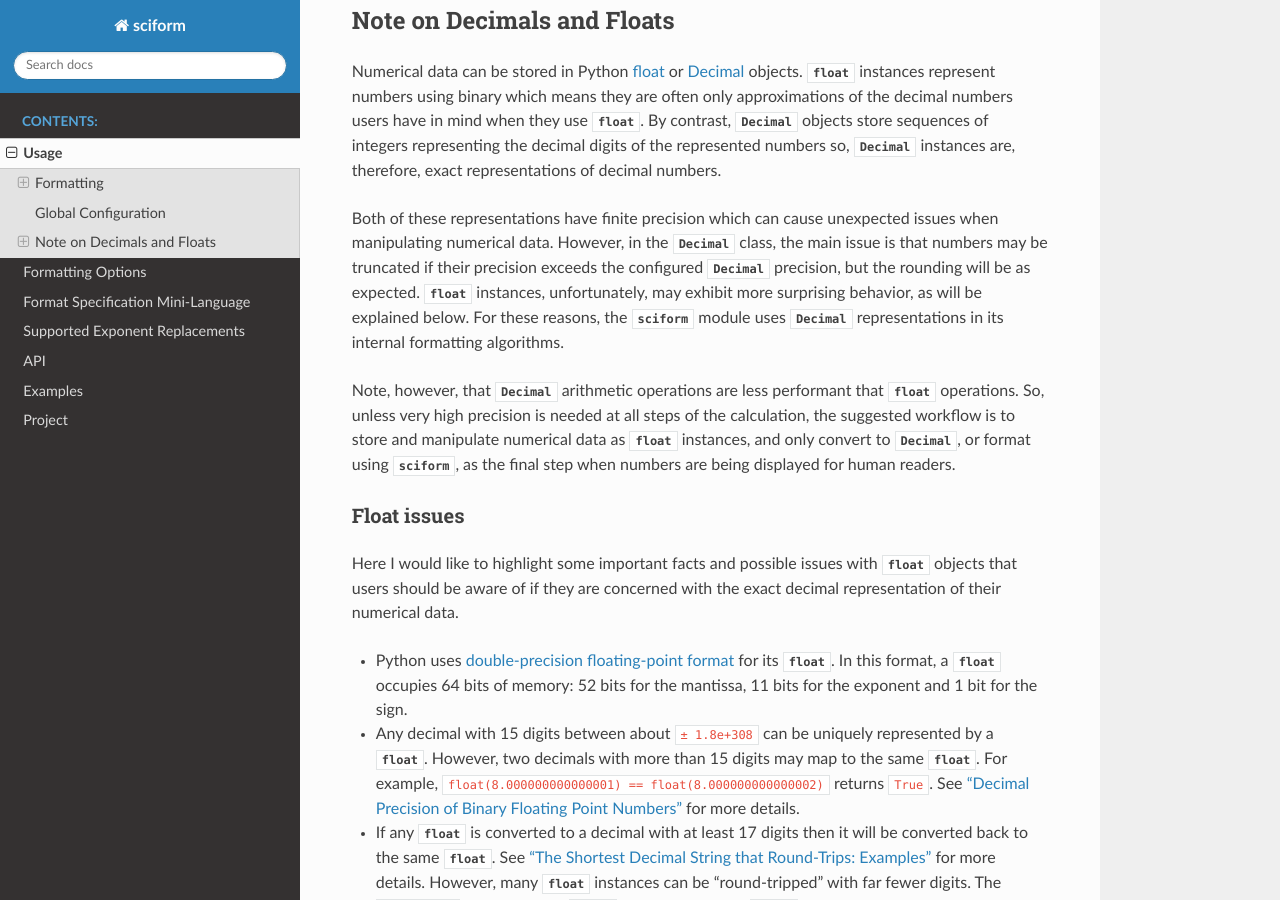
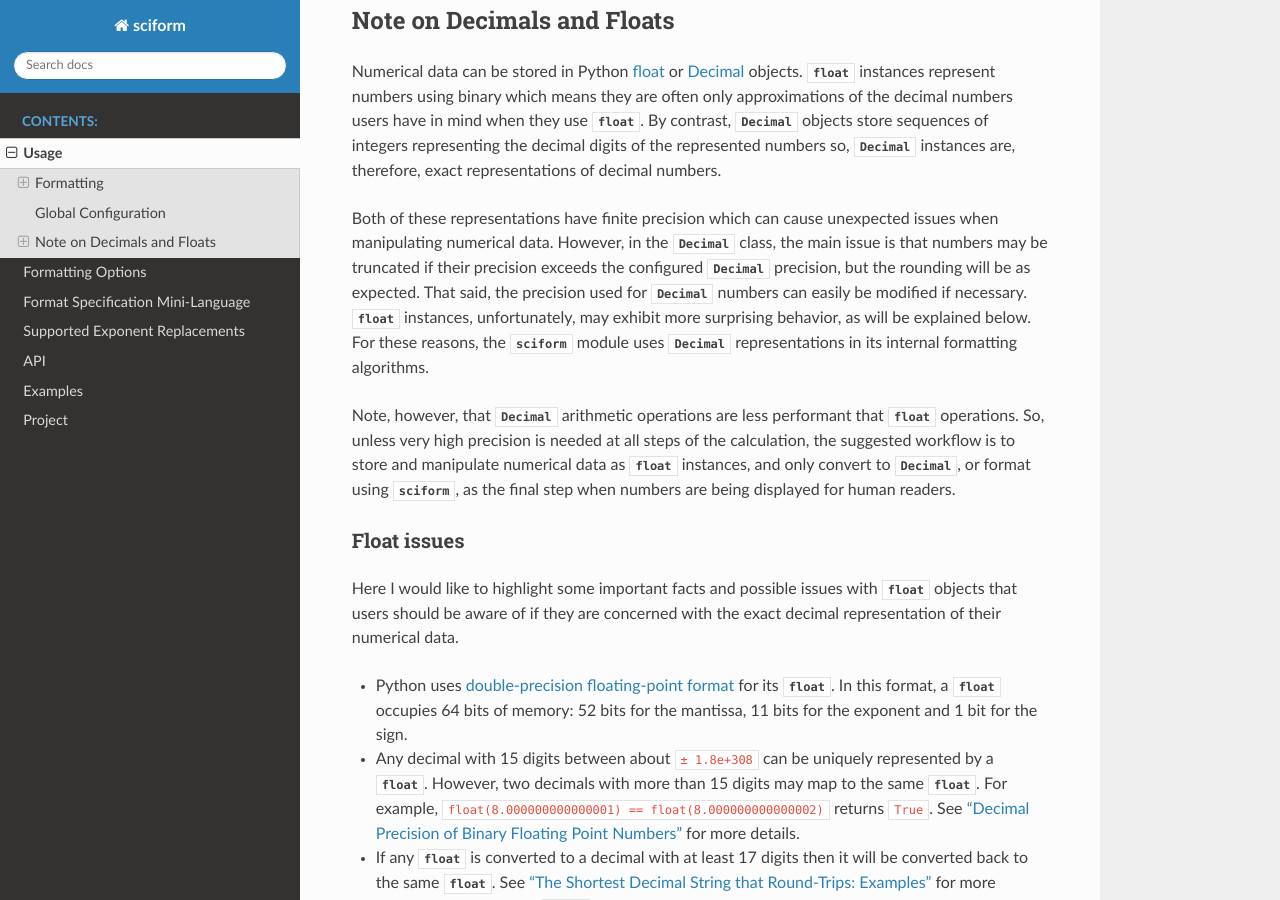
Before and after one commit to jagerber48/sciform, a Sphinx documentation site: the page built from docs/source/usage.rst, in a window 1280 px wide and 900 px high, scrolled down 4316 px. Built offline with Sphinx 7.4.7 and the Read the Docs theme 2.0.0, drawn with Linux system fonts in a browser that asks for light colours.

Commit message:
comment on decimal precision

```diff
--- a/docs/source/usage.rst
+++ b/docs/source/usage.rst
@@ -262,6 +262,8 @@ unexpected issues when manipulating numerical data.
 However, in the :class:`Decimal` class, the main issue is that
 numbers may be truncated if their precision exceeds the configured
 :class:`Decimal` precision, but the rounding will be as expected.
+That said, the precision used for :class:`Decimal` numbers can
+easily be modified if necessary.
 :class:`float` instances, unfortunately, may exhibit more surprising
 behavior, as will be explained below.
 For these reasons, the :mod:`sciform` module uses :class:`Decimal`
```
